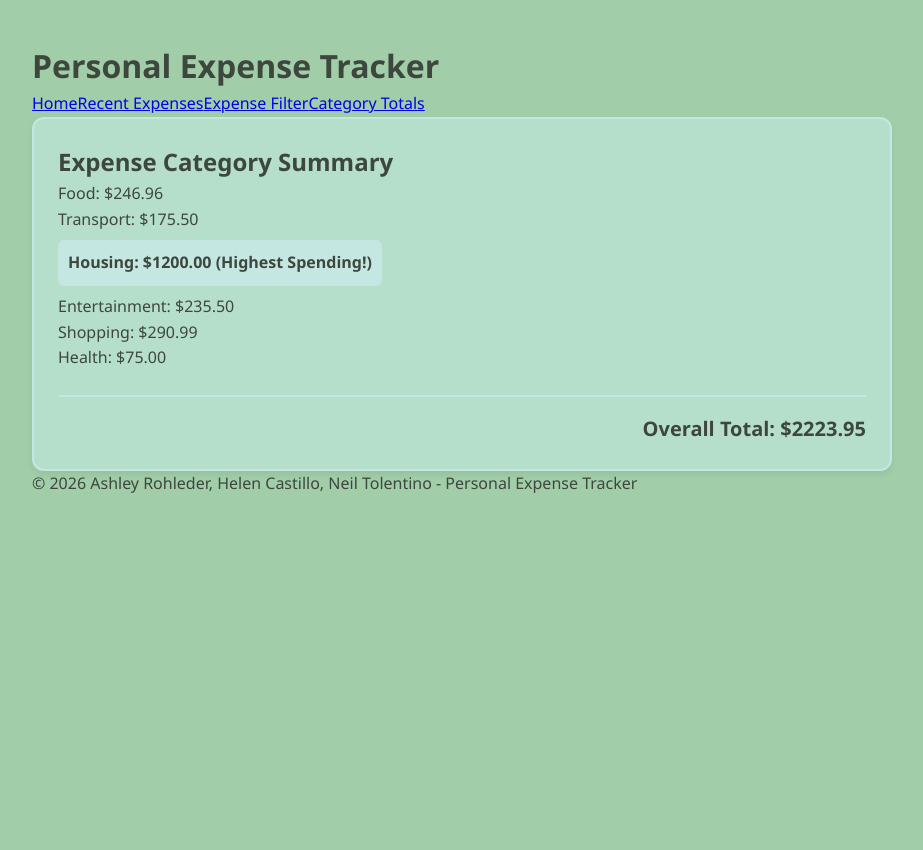
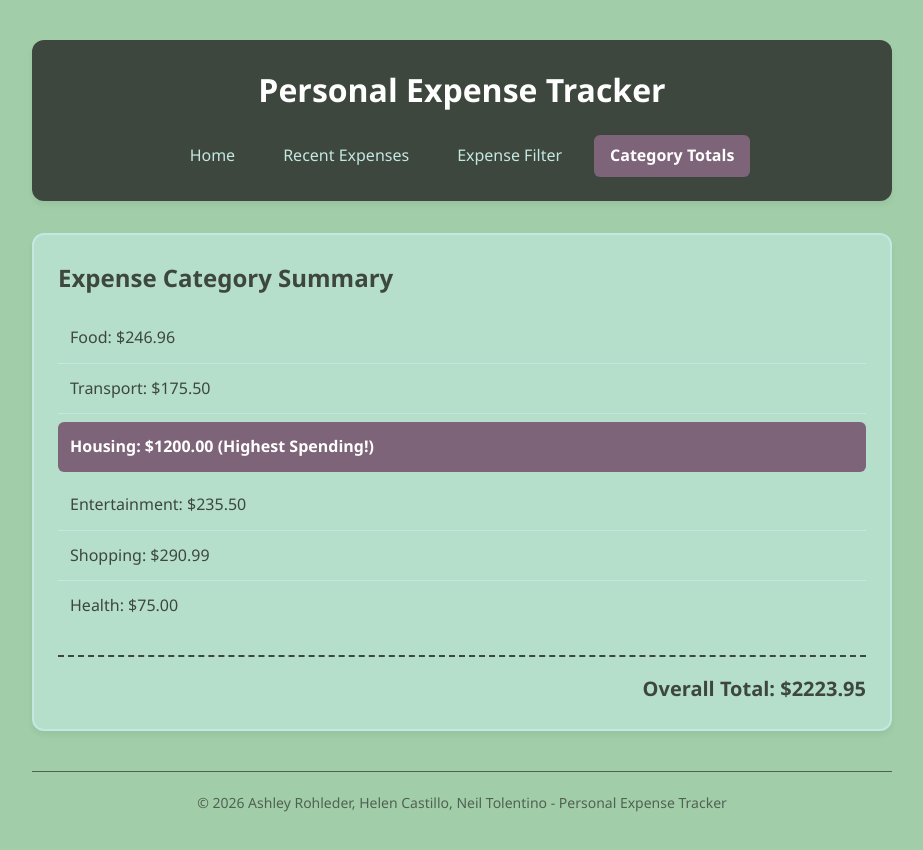
Before and after one commit to ntolentino4/group-6-full-stack-project, a React (Vite) app in the folder vite-project/: page /category-totals in a window 1280 px wide. Shown: the top 850 px of the page, without its empty margins (178-1101 px from the left). Before the commit the page ends 800 px from the top, so only its background shows below. Built offline with nearby package versions, Linux system fonts and the light colour scheme.

Commit message:
Added a Navigation Interface to navigate between APP pages

```diff
--- a/vite-project/src/App.css
+++ b/vite-project/src/App.css
@@ -32,23 +32,15 @@ body {
   line-height: 1.6;
 }
 
-/* =========================================
-   2. LAYOUT
-   ========================================= */
-.app-container {
-  max-width: 900px;
-  margin: 0 auto;
-  padding: 40px 20px;
-}
-
-main {
-  display: flex;
-  flex-direction: column;
-  gap: 24px;
+h1,
+h2,
+h3 {
+  color: var(--color-granite);
+  margin-bottom: 1rem;
 }
 
 /* =========================================
-   3. SHARED COMPONENT STYLING (Cards)
+   2. SHARED COMPONENT STYLING (Cards)
    ========================================= */
 .category-summary,
 .expense-filter,
@@ -59,3 +51,40 @@ main {
   padding: 24px;
   box-shadow: var(--card-shadow);
 }
+
+/* Common List Styling within Cards */
+ul {
+  list-style: none;
+}
+
+li {
+  padding: 8px 0;
+  border-bottom: 1px solid var(--color-frozen-water);
+}
+
+li:last-child {
+  border-bottom: none;
+}
+
+/* Standard Button / Input Styling */
+button {
+  background-color: var(--color-lilac-ash);
+  color: white;
+  border: none;
+  padding: 8px 16px;
+  border-radius: var(--radius-sm);
+  cursor: pointer;
+  font-size: var(--font-size-body);
+}
+
+button:hover {
+  opacity: 0.9;
+}
+
+select,
+input {
+  padding: 8px;
+  border: 1px solid var(--color-granite);
+  border-radius: var(--radius-sm);
+  margin-right: 10px;
+}
--- a/vite-project/src/App.tsx
+++ b/vite-project/src/App.tsx
@@ -1,7 +1,6 @@
 import "./App.css";
-import { Routes, Route } from 'react-router-dom';
-import Header from "./components/header/Header";
-import Footer from "./components/footer/Footer";
+import { Routes, Route } from "react-router-dom";
+import Layout from "./components/layout/Layout";
 import HomePage from "./pages/HomePage";
 import ExpenseFilterPage from "./pages/ExpenseFilterPage";
 import RecentExpensesPage from "./pages/RecentExpensesPage";
@@ -9,16 +8,14 @@ import CategoryTotalsPage from "./pages/CategoryTotalsPage";
 
 function App() {
   return (
-    <div className="app-container">
-      <Header />
-      <Routes>
+    <Routes>
+      <Route element={<Layout />}>
         <Route path="/" element={<HomePage />} />
         <Route path="/expense-filter" element={<ExpenseFilterPage />} />
         <Route path="/recent-expenses" element={<RecentExpensesPage />} />
         <Route path="/category-totals" element={<CategoryTotalsPage />} />
-      </Routes>
-      <Footer />
-    </div>
+      </Route>
+    </Routes>
   );
 }
 
--- a/vite-project/src/components/category-summary/CategorySummary.css
+++ b/vite-project/src/components/category-summary/CategorySummary.css
@@ -1,23 +1,40 @@
+/* Container style inherits from App.css shared classes (.category-summary) */
+
 .category-summary ul {
   list-style: none;
   padding: 0;
+  margin-bottom: 24px;
 }
 
-.highest-spending {
-  background-color: var(--color-frozen-water);
-  color: var(--color-granite);
-  font-weight: 700;
-  padding: 10px;
+.category-summary li {
+  padding: 12px;
+  border-bottom: 1px solid var(--color-frozen-water);
+  display: flex;
+  justify-content: space-between;
+  align-items: center;
+  font-weight: 500;
+}
+
+.category-summary li:last-child {
+  border-bottom: none;
+}
+
+/* Special styling for the highest spender */
+.category-summary li.highest-spending {
+  background-color: var(--color-lilac-ash);
+  color: white;
   border-radius: var(--radius-sm);
-  margin: 8px 0;
-  display: inline-block;
+  font-weight: bold;
+  margin-top: 8px;
+  margin-bottom: 8px;
+  border: none;
 }
 
 .overall-total {
-  margin-top: 1.5rem;
-  padding-top: 1rem;
-  border-top: 2px solid var(--color-frozen-water);
   text-align: right;
   font-size: 1.25rem;
-  font-weight: bold;
+  margin-top: 16px;
+  padding-top: 16px;
+  border-top: 2px dashed var(--color-granite);
+  color: var(--color-granite);
 }
--- a/vite-project/src/components/expense-filter/ExpenseFilter.css
+++ b/vite-project/src/components/expense-filter/ExpenseFilter.css
@@ -1,24 +1,47 @@
+/* Container style inherits from App.css shared classes (.expense-filter) */
+
+.expense-filter label {
+  font-weight: bold;
+  margin-right: 12px;
+  color: var(--color-granite);
+  font-size: var(--font-size-body);
+}
+
+.expense-filter select {
+  padding: 8px 12px;
+  border: 2px solid var(--color-granite);
+  border-radius: var(--radius-sm);
+  background-color: white;
+  color: var(--color-granite);
+  font-size: var(--font-size-body);
+  cursor: pointer;
+  margin-bottom: 24px; /* Space between controls and list */
+}
+
+.expense-filter select:focus {
+  outline: none;
+  border-color: var(--color-lilac-ash); /* Focus accent */
+}
+
+/* List Formatting */
 .expense-filter ul {
   list-style: none;
   padding: 0;
-  margin: 0;
+  margin-top: 16px;
 }
 
 .expense-filter li {
-  padding: 10px;
-  border-bottom: 1px solid #627264; /* Granite */
+  background-color: rgba(
+    255,
+    255,
+    255,
+    0.4
+  ); /* Slight transparency for depth */
+  padding: 12px;
+  margin-bottom: 8px;
+  border-radius: var(--radius-sm);
+  display: flex;
+  justify-content: space-between;
+  align-items: center;
+  border-left: 4px solid var(--color-lilac-ash); /* Accent strip */
 }
-
-.expense-filter li:last-child {
-  border-bottom: none;
-}
-
-.expense-filter {
-  background-color: #b5dfca; /* Mint Celadon - lighter color for component interior */
-  border: 2px solid #c5e7e2; /* Frozen Water - border color */
-  border-radius: 8px;
-  padding: 24px;
-  margin: 20px auto;
-  max-width: 700px;
-  font-family: Arial, sans-serif;
-}
--- /dev/null
+++ b/vite-project/src/components/header/Header.css
@@ -0,0 +1,47 @@
+/* AC 3 "The <nav> appears the same between pages"*/
+
+.app-header {
+  background-color: var(--color-granite);
+  color: white;
+  padding: 24px;
+  border-radius: var(--radius-lg);
+  margin-bottom: 32px;
+  text-align: center;
+  box-shadow: var(--card-shadow);
+}
+
+.app-header h1 {
+  color: white;
+  font-size: var(--font-size-h1);
+  margin-bottom: 20px;
+}
+
+.main-nav {
+  display: flex;
+  justify-content: center;
+  gap: 16px;
+  flex-wrap: wrap;
+}
+
+.nav-link {
+  color: var(--color-frozen-water);
+  text-decoration: none;
+  font-weight: 500;
+  padding: 8px 16px;
+  border-radius: var(--radius-sm);
+  transition:
+    background-color 0.2s,
+    color 0.2s;
+  font-size: var(--font-size-body);
+}
+
+.nav-link:hover {
+  background-color: rgba(255, 255, 255, 0.1);
+  color: white;
+}
+
+.nav-link.active {
+  background-color: var(--color-lilac-ash);
+  color: white;
+  font-weight: bold;
+}
--- a/vite-project/src/components/header/Header.tsx
+++ b/vite-project/src/components/header/Header.tsx
@@ -1,14 +1,25 @@
-import { Link } from 'react-router-dom'
-
+import { NavLink } from "react-router-dom";
+import "./Header.css";
 function Header() {
   return (
-    <header>
+    // AC 1: A <nav> component is found in the app header
+    <header className="app-header">
       <h1>Personal Expense Tracker</h1>
-      <nav>
-        <Link to="/">Home</Link>
-        <Link to="/recent-expenses">Recent Expenses</Link>
-        <Link to="/expense-filter">Expense Filter</Link>
-        <Link to="/category-totals">Category Totals</Link>
+      <nav className="main-nav">
+        {/*AC2:  The <nav> has links to at least each Feature Page. */}
+
+        <NavLink to="/" end className="nav-link">
+          Home
+        </NavLink>
+        <NavLink to="/recent-expenses" className="nav-link">
+          Recent Expenses
+        </NavLink>
+        <NavLink to="/expense-filter" className="nav-link">
+          Expense Filter
+        </NavLink>
+        <NavLink to="/category-totals" className="nav-link">
+          Category Totals
+        </NavLink>
       </nav>
     </header>
   );
--- /dev/null
+++ b/vite-project/src/components/layout/Layout.css
@@ -0,0 +1,26 @@
+.app-container {
+  max-width: 900px;
+  margin: 0 auto;
+  padding: 40px 20px;
+
+  min-height: 100vh;
+  display: flex;
+  flex-direction: column;
+}
+
+main {
+  flex: 1;
+  display: flex;
+  flex-direction: column;
+  gap: 24px;
+}
+
+footer {
+  margin-top: 40px;
+  padding-top: 20px;
+  border-top: 1px solid var(--color-granite);
+  text-align: center;
+  font-size: var(--font-size-small);
+  color: var(--color-granite);
+  opacity: 0.8;
+}
--- /dev/null
+++ b/vite-project/src/components/layout/Layout.tsx
@@ -0,0 +1,18 @@
+import { Outlet } from "react-router-dom";
+import Header from "../header/Header";
+import Footer from "../footer/Footer";
+import "./Layout.css";
+
+const Layout = () => {
+  return (
+    <div className="app-container">
+      <Header />
+      <main>
+        <Outlet />
+      </main>
+      <Footer />
+    </div>
+  );
+};
+
+export default Layout;
--- a/vite-project/src/components/recent-expenses/RecentExpenses.css
+++ b/vite-project/src/components/recent-expenses/RecentExpenses.css
@@ -1,26 +1,42 @@
-.recent-expenses {
-  background-color: var(--color-celadon-mint);
-  border: 2px solid var(--color-frozen-water);
-  border-radius: 12px;
-  padding: 24px;
+/* Container style inherits from App.css shared classes (.recent-expenses) */
+
+.recent-expenses h2 {
+  border-bottom: 2px solid var(--color-granite);
+  padding-bottom: 12px;
+  margin-bottom: 20px;
+}
+
+.expense-list {
+  display: flex;
+  flex-direction: column;
+  gap: 16px;
 }
 
 .expense-item {
-  padding: 12px 0;
-  border-bottom: 1px solid var(--color-frozen-water);
+  background-color: rgba(255, 255, 255, 0.5); /* Light overlay */
+  padding: 16px;
+  border-radius: var(--radius-sm);
+  border: 1px solid var(--color-frozen-water);
+  transition: transform 0.2s ease;
 }
 
-.expense-item:last-child {
-  border-bottom: none;
+.expense-item:hover {
+  transform: translateY(-2px); /* Subtle lift effect */
+  box-shadow: 0 2px 4px rgba(0, 0, 0, 0.1);
 }
 
 .expense-item h3 {
-  font-size: 18px;
+  font-size: 1.1rem;
+  margin-bottom: 8px;
   color: var(--color-granite);
-  margin-bottom: 5px;
 }
 
 .expense-item p {
-  font-size: var(--font-size-small);
-  margin: 2px 0;
+  margin-bottom: 4px;
+  font-size: 0.95rem;
 }
+
+/* Make labels bold/darker */
+.expense-item strong {
+  color: var(--color-lilac-ash);
+}
```
